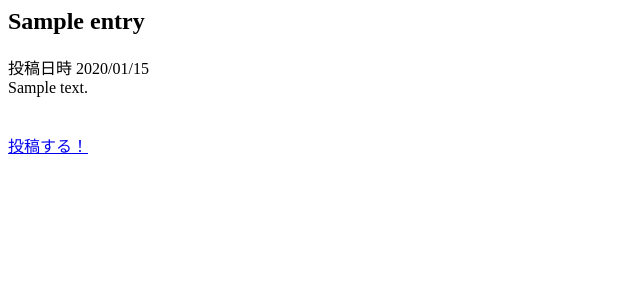
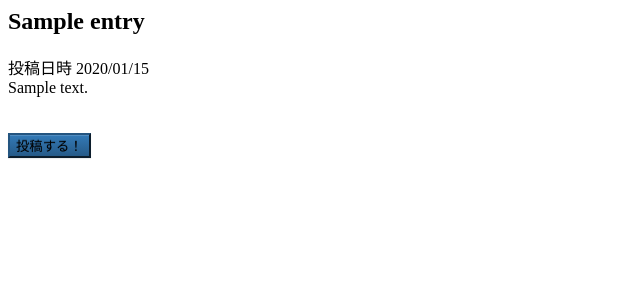
Before and after one commit to juniskw/blog-in-heroku, a Django app: page / in a window 1280 px wide. Shown: the top 300 px of the page, without its empty margins (0-640 px from the left). Run offline with Django 3.2, Linux system fonts and the light colour scheme; tables that the repository leaves empty hold one stand-in row (values such as "Sample post"); some libraries are stand-ins or nearby versions.

Commit message:
button changed

```diff
--- a/fastblog/templates/page_of_fastblog/index.html
+++ b/fastblog/templates/page_of_fastblog/index.html
@@ -20,6 +20,8 @@
 		{% endfor %}
 		<br/>
 		<br/>
-		<a href="/new/">投稿する！</a>
+		<a href="/new/">
+			<button type="button" class="btn btn-primary">投稿する！</button>
+		</a>
 	</body>
 </html>
--- a/fastblog/templates/page_of_fastblog/new.html
+++ b/fastblog/templates/page_of_fastblog/new.html
@@ -16,7 +16,7 @@
 					{{form}}
 					<tr>
 						<td cols="2">
-							<input type="submit" value="投稿！" />
+							<input type="submit" class="btn btn-primary" value="投稿！" />
 						</td>
 					</tr>
 				</tbody>
```
